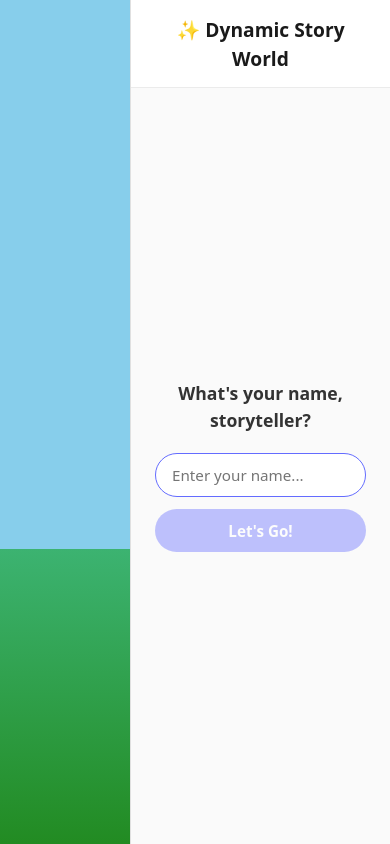
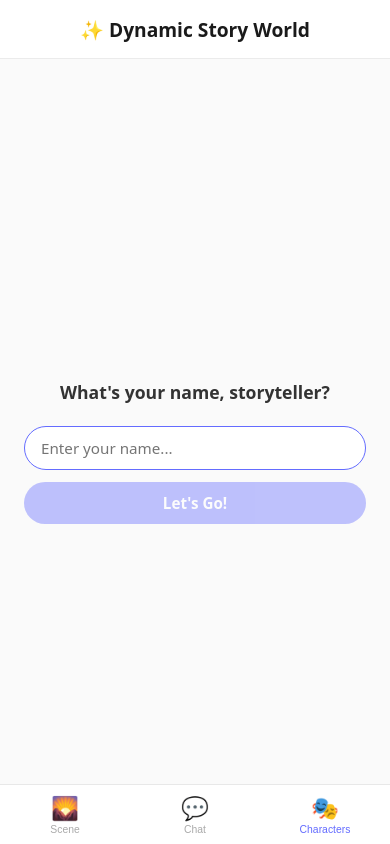
Before and after one commit to DaveMoran/dynamic-ui-storytelling, a React (Vite) app: page / in a window 390 px wide. Built offline with nearby package versions, Linux system fonts and the light colour scheme.

Commit message:
Add support for mobile devices

```diff
--- a/src/App.css
+++ b/src/App.css
@@ -508,3 +508,117 @@
   opacity: 0.4;
   cursor: not-allowed;
 }
+
+/* ── Mobile tab bar — hidden on desktop ── */
+.mobile-tab-bar {
+  display: none;
+}
+
+/* ════════════════════════════════════════
+   MOBILE RESPONSIVE  (≤768px)
+   All new rules — zero changes to above
+   ════════════════════════════════════════ */
+@media (max-width: 768px) {
+  /* Root layout becomes a positioned container */
+  .app-layout {
+    flex-direction: column;
+    position: relative;
+  }
+
+  /* Scene: full viewport minus tab bar */
+  .scene-area {
+    position: absolute;
+    inset: 0 0 60px 0;
+    flex: unset;
+    width: 100%;
+  }
+
+  /* Sidebar: full viewport minus tab bar */
+  .chat-sidebar {
+    position: absolute;
+    inset: 0 0 60px 0;
+    width: 100%;
+    max-width: none;
+    min-width: unset;
+    border-left: none;
+    box-shadow: none;
+  }
+
+  /* Hide the inactive tab's panel */
+  .mobile-hidden {
+    display: none;
+  }
+
+  /* Bottom tab bar */
+  .mobile-tab-bar {
+    display: flex;
+    position: absolute;
+    bottom: 0;
+    left: 0;
+    right: 0;
+    height: 60px;
+    background: #fff;
+    border-top: 1px solid #e8e8e8;
+    padding-bottom: env(safe-area-inset-bottom);
+    z-index: 100;
+  }
+
+  .mobile-tab {
+    flex: 1;
+    display: flex;
+    flex-direction: column;
+    align-items: center;
+    justify-content: center;
+    gap: 2px;
+    border: none;
+    background: none;
+    cursor: pointer;
+    color: #aaa;
+    position: relative;
+  }
+
+  .mobile-tab.active {
+    color: #646cff;
+  }
+
+  .mobile-tab-icon { font-size: 1.4rem; }
+  .mobile-tab-label { font-size: 0.65rem; font-weight: 500; }
+
+  /* Unread badge dot */
+  .tab-badge {
+    position: absolute;
+    top: 6px;
+    right: calc(50% - 14px);
+    width: 8px;
+    height: 8px;
+    border-radius: 50%;
+    background: #ef4444;
+  }
+
+  /* In-story controls card */
+  .mobile-in-story-card {
+    flex: 1;
+    display: flex;
+    flex-direction: column;
+    align-items: center;
+    justify-content: center;
+    gap: 0.75rem;
+    padding: 2rem 1.5rem;
+    text-align: center;
+  }
+
+  .mobile-story-label { font-size: 0.85rem; color: #999; margin: 0; }
+  .mobile-char-name   { font-size: 1.5rem; font-weight: 700; margin: 0; }
+  .mobile-turn-count  { font-size: 0.8rem; color: #999; margin: 0; }
+
+  .btn-end-mobile {
+    margin-top: 0.5rem;
+    padding: 0.6rem 1.5rem;
+    border-radius: 2rem;
+    border: 1.5px solid #646cff;
+    background: transparent;
+    color: #646cff;
+    font-size: 0.9rem;
+    cursor: pointer;
+  }
+}
--- a/src/App.tsx
+++ b/src/App.tsx
@@ -193,10 +193,36 @@ function App() {
 
   const bottomRef = useRef<HTMLDivElement>(null)
 
+  // Mobile responsive state
+  const [mobileTab, setMobileTab] = useState<'story' | 'chat' | 'controls'>('controls')
+  const [isMobile, setIsMobile] = useState(() => window.innerWidth <= 768)
+  const [hasUnreadAI, setHasUnreadAI] = useState(false)
+  const mobileTabRef = useRef<'story' | 'chat' | 'controls'>('controls')
+
   // Auto-scroll
   useEffect(() => {
     bottomRef.current?.scrollIntoView({ behavior: 'smooth' })
   }, [messages, loading])
+
+  // Keep ref in sync so async sendMessage can read latest tab
+  useEffect(() => { mobileTabRef.current = mobileTab }, [mobileTab])
+
+  // Resize listener — keep isMobile in sync
+  useEffect(() => {
+    const handler = () => setIsMobile(window.innerWidth <= 768)
+    window.addEventListener('resize', handler)
+    return () => window.removeEventListener('resize', handler)
+  }, [])
+
+  // Auto-switch tab when uiMode changes
+  useEffect(() => {
+    if (!isMobile) return
+    if (uiMode === 'welcome' || uiMode === 'character-select' || uiMode === 'ended') {
+      setMobileTab('controls')
+    } else if (uiMode === 'chatting' || uiMode === 'suggest-ending') {
+      setMobileTab('chat')
+    }
+  }, [uiMode, isMobile])
 
   const applyScene = ({ gradientStops: stops, assets }: SceneData) => {
     const newGradient = buildGradient(stops)
@@ -339,6 +365,7 @@ function App() {
       const data = await res.json() as ChatResponse
 
       setMessages(prev => [...prev, { role: 'assistant', content: data.message }])
+      if (mobileTabRef.current !== 'chat') setHasUnreadAI(true)
       applyScene(data)
 
       if (!data.offTopic) {
@@ -456,7 +483,7 @@ function App() {
     <div className="app-layout">
 
       {/* ── Scene area (left, fills remaining width) ── */}
-      <div className="scene-area">
+      <div className={`scene-area${isMobile && mobileTab !== 'story' ? ' mobile-hidden' : ''}`}>
         <div className="bg-layer" style={{ background: bgBase }} />
         {bgIncoming && (
           <div
@@ -483,7 +510,7 @@ function App() {
       </div>
 
       {/* ── Chat sidebar (right, fixed width) ── */}
-      <div className="chat-sidebar">
+      <div className={`chat-sidebar${isMobile && mobileTab === 'story' ? ' mobile-hidden' : ''}`}>
         <header className="app-header">
           <h1>✨ Dynamic Story World</h1>
           {storyTurnCount > 0 && (
@@ -491,6 +518,18 @@ function App() {
           )}
         </header>
 
+        {/* ── Mobile in-story controls card (replaces feed on Controls tab) ── */}
+        {isMobile && mobileTab === 'controls' && (uiMode === 'chatting' || uiMode === 'suggest-ending') ? (
+          <div className="mobile-in-story-card">
+            <p className="mobile-story-label">Story in progress</p>
+            <p className="mobile-char-name">{deriveCharacterName()}</p>
+            <p className="mobile-turn-count">Turn {storyTurnCount} / 20</p>
+            <button className="btn-end-mobile" onClick={() => setUiMode('suggest-ending')}>
+              End Story
+            </button>
+          </div>
+        ) : (
+          <>
             {/* ── Welcome screen ── */}
             {uiMode === 'welcome' && (
               <div className="welcome-screen">
@@ -638,7 +677,37 @@ function App() {
                 </div>
               </div>
             )}
+          </>
+        )}
       </div>
+
+      {/* ── Mobile bottom tab bar (hidden on desktop via CSS) ── */}
+      <nav className="mobile-tab-bar">
+        <button
+          className={`mobile-tab${mobileTab === 'story' ? ' active' : ''}`}
+          onClick={() => setMobileTab('story')}
+        >
+          <span className="mobile-tab-icon">🌄</span>
+          <span className="mobile-tab-label">Scene</span>
+        </button>
+
+        <button
+          className={`mobile-tab${mobileTab === 'chat' ? ' active' : ''}`}
+          onClick={() => { setMobileTab('chat'); setHasUnreadAI(false) }}
+        >
+          <span className="mobile-tab-icon">💬</span>
+          <span className="mobile-tab-label">Chat</span>
+          {hasUnreadAI && <span className="tab-badge" />}
+        </button>
+
+        <button
+          className={`mobile-tab${mobileTab === 'controls' ? ' active' : ''}`}
+          onClick={() => setMobileTab('controls')}
+        >
+          <span className="mobile-tab-icon">🎭</span>
+          <span className="mobile-tab-label">Characters</span>
+        </button>
+      </nav>
 
     </div>
   )
```
Lines whose indentation alone changed are shown as unchanged.
